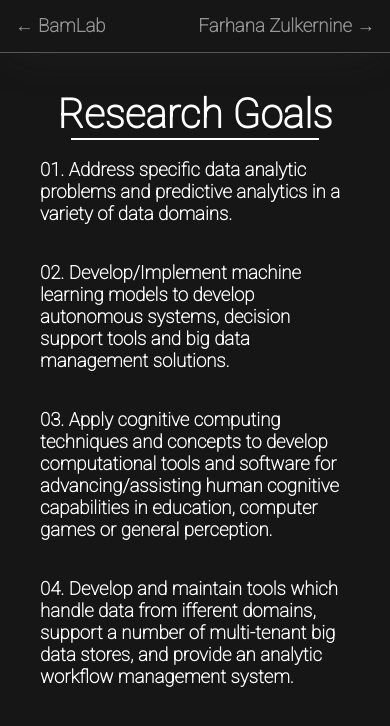
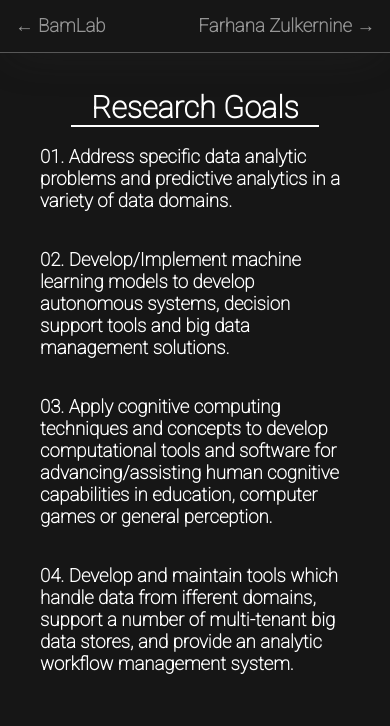
Before and after one commit to Wasifz9/bamlab, a React (Create React App) app: page / in a window 390 px wide. Both pictures are taken after a click on the button "ENTER". Shown: the top 726 px of the page. Built offline with nearby package versions, Linux system fonts and the light colour scheme.

Commit message:
little responsiveness changes with font and text size

```diff
--- a/src/App.css
+++ b/src/App.css
@@ -146,6 +146,9 @@
   .profileSection{
     width:70%;
   }
+  #researchText{
+    font-size: calc(30px + 6 * ((100vw - 320px) / 680));
+  }
 
 }
 
@@ -179,7 +182,7 @@
 
 
 .jobtitle{
-  font-weight: 600;
+  font-weight: 700;
 }
 .subtitle {
   font-size: 30px;
--- a/src/index.css
+++ b/src/index.css
@@ -43,4 +43,5 @@ html,body
     justify-content: center;
     align-items: center;
     padding: 0;
+    text-rendering:optimizeLegibility;
 }
--- a/src/transitionPage.js
+++ b/src/transitionPage.js
@@ -20,7 +20,7 @@ function transitionPage(props) {
 
             <div className="transitionpage">
                 <div className="innerContainer">
-                    <div className="pageTitle">Research Goals </div>
+                    <div className="pageTitle" id = 'researchText'>Research Goals </div>
                     <div className="underline"></div>
                     <p className="jobtitle">01. Address specific data analytic problems and predictive analytics in a variety of data domains.</p>
                     <p className="jobtitle">02. Develop/Implement machine learning models to develop autonomous systems, decision support tools and big data management solutions.</p>
```
Also changed, not shown: 1 other file (tests, documents, lock files or other folders).
